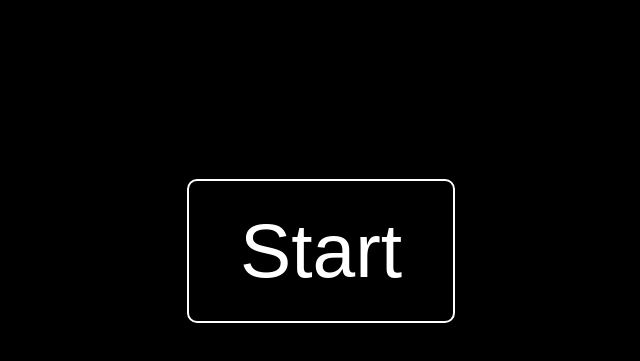
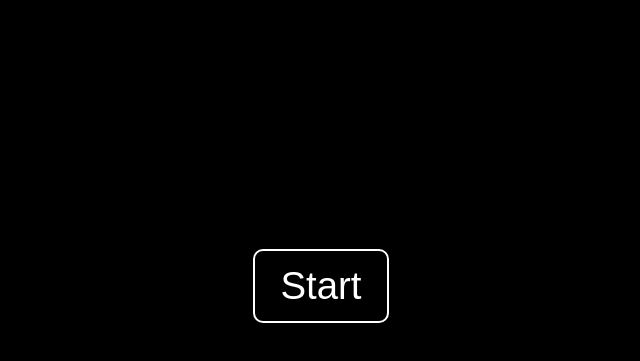
Before and after one commit to StruckDuck/HMSTimr, a plain HTML site: page index.html in a window 1280 px wide. Shown: the part 437-798 px from the top of the page, without its empty margins (319-959 px from the left). Drawn offline with Linux system fonts and the light colour scheme.

Commit message:
Update index.html

```diff
--- a/index.html
+++ b/index.html
@@ -67,12 +67,14 @@
     }
 
     button {
-      font-size: 6vw;
-      padding: 2vw 4vw;
+      font-size: 3vw;      /* smaller buttons */
+      padding: 1vw 2vw;
       background: none;
       border: 2px solid white;
       color: white;
       border-radius: 10px;
+      min-width: 80px;
+      cursor: pointer;
     }
 
     button:hover {
```
